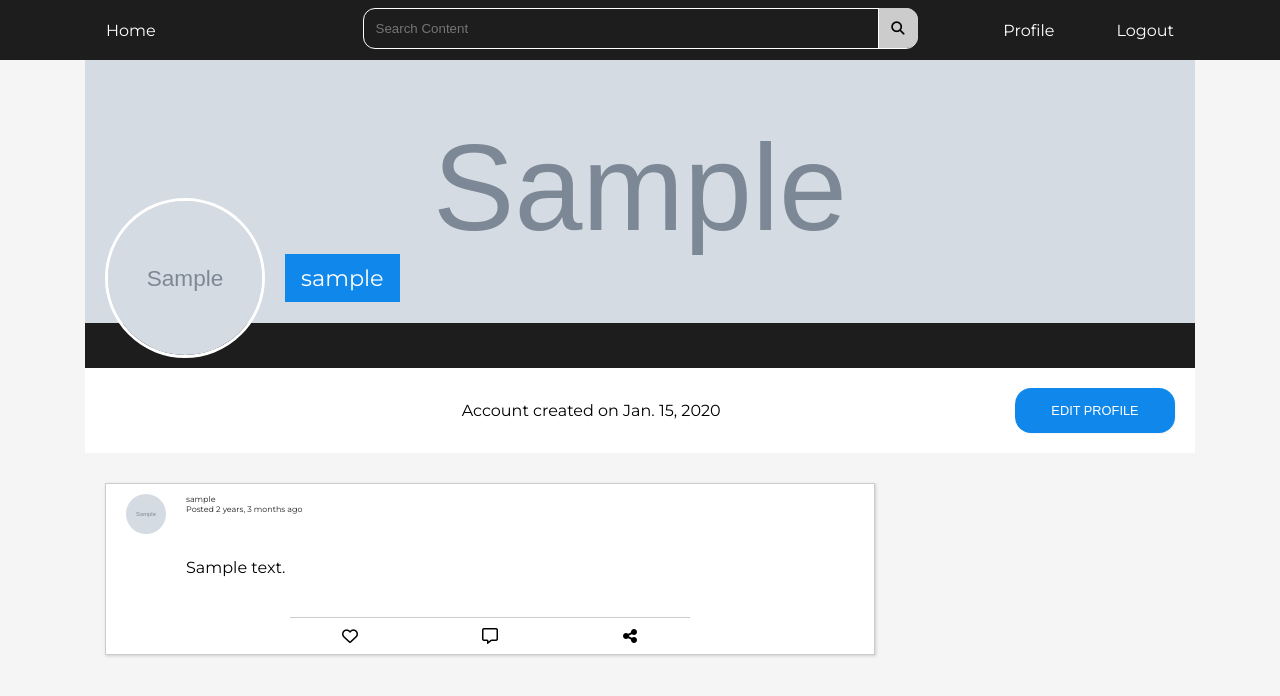
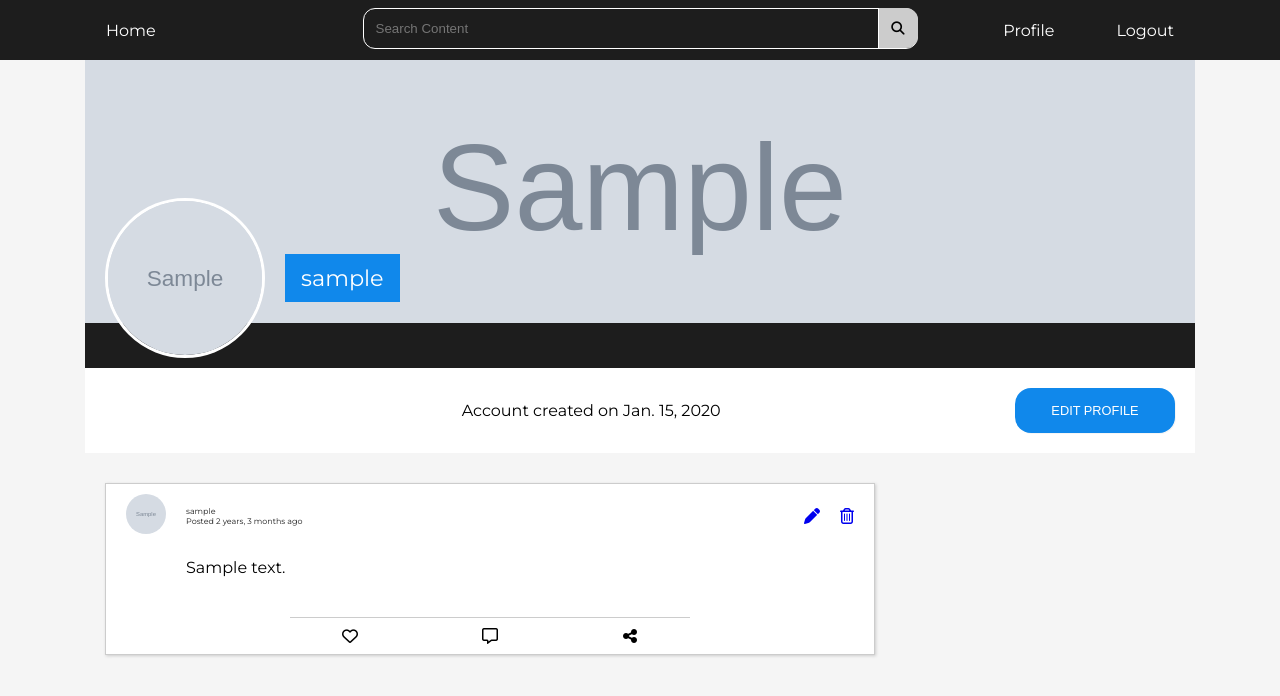
Before and after one commit to Arc-Data/BlogAppV2, a Django app: a page that uses social/templates/social/profile-overview.html in a window 1280 px wide. Shown: the top 696 px of the page. Run offline with Django 4.2, Linux system fonts and the light colour scheme; a user stored in the database is signed in; tables that the repository leaves empty hold one stand-in row (values such as "Sample post"); grey boxes marked "Sample" are stand-in pictures; some libraries are stand-ins or nearby versions.

Commit message:
Post Templates in Profile and Home Page adjusted

```diff
--- a/social/templates/social/post-detail.html
+++ b/social/templates/social/post-detail.html
@@ -26,7 +26,7 @@
 					<div class = "post-detail">
 						<p class = "details"> {{ post.author }} <br>Posted {{post.created_on|timesince}} ago </p>
 						<div class = "flex-icons">
-							<a href = "#"><i class="fa-solid fa-pen" title = "Edit Post"></i></a>
+							<a href = "{% url 'post-edit' post.id %}"><i class="fa-solid fa-pen" title = "Edit Post"></i></a>
 							<a href = "#">
 							<i class="fa-regular fa-trash-can"  title = "Delete Post"></i>
 							</a>
--- a/social/templates/social/profile-overview.html
+++ b/social/templates/social/profile-overview.html
@@ -5,19 +5,33 @@
 	<div>
 	{% for post in posts %}
 	<div class = "post-container post-article">
-			<a href ="{% url 'post' post.id %}" class = "post-link">
+
 					<div class = "post-content">
-			<a href = "{% url 'profile' post.author.slug %}">
+						<a href = "{% url 'profile' post.author.slug %}" class = "profile-link">
 							<img src = "{{post.author.profile_pic.url}}" class = "small-icon">
 						</a>
+						<div class = "post-detail">
 							<p class = "details"> {{ post.author }} <br>Posted {{post.created_on|timesince}} ago </p>
-			<p class = "post-body"> {{post.body }}</p>
+
+							{% if request.user.profile == post.author %}
+							<div class = "flex-icons">
+								<a href = "{% url 'post-edit' post.id %}"><i class="fa-solid fa-pen" title = "Edit Post"></i></a>
+
+								<a href = "#"><i class="fa-regular fa-trash-can"  title = "Delete Post"></i>
+								</a>
 							</div>
+							{% endif %}
+						</div>
+						<p class = "post-body"> {{ post.body }}</p>
+					</div>
+
 					<div class = "post-footer">
 						<i class="fa-regular fa-heart"></i>
 						<i class="fa-regular fa-message"></i>
 						<i class="fa-solid fa-share-nodes"></i>
 					</div>
+
+					<a href ="{% url 'post' post.id %}" class = "post-link"></a>
 				</div>
 	{% endfor %}
 	</div>
--- a/static/css/style.css
+++ b/static/css/style.css
@@ -405,8 +405,10 @@ nav {
 }
 
 .flex-icons {
+	position: relative;
 	display: flex;
 	gap: 20px;
+	z-index: 30;
 }
 
 /* comment-section */
```
Also changed, not shown: social/templates/social/home.html (+18 -7 lines). Lines whose indentation alone changed are shown as unchanged.
